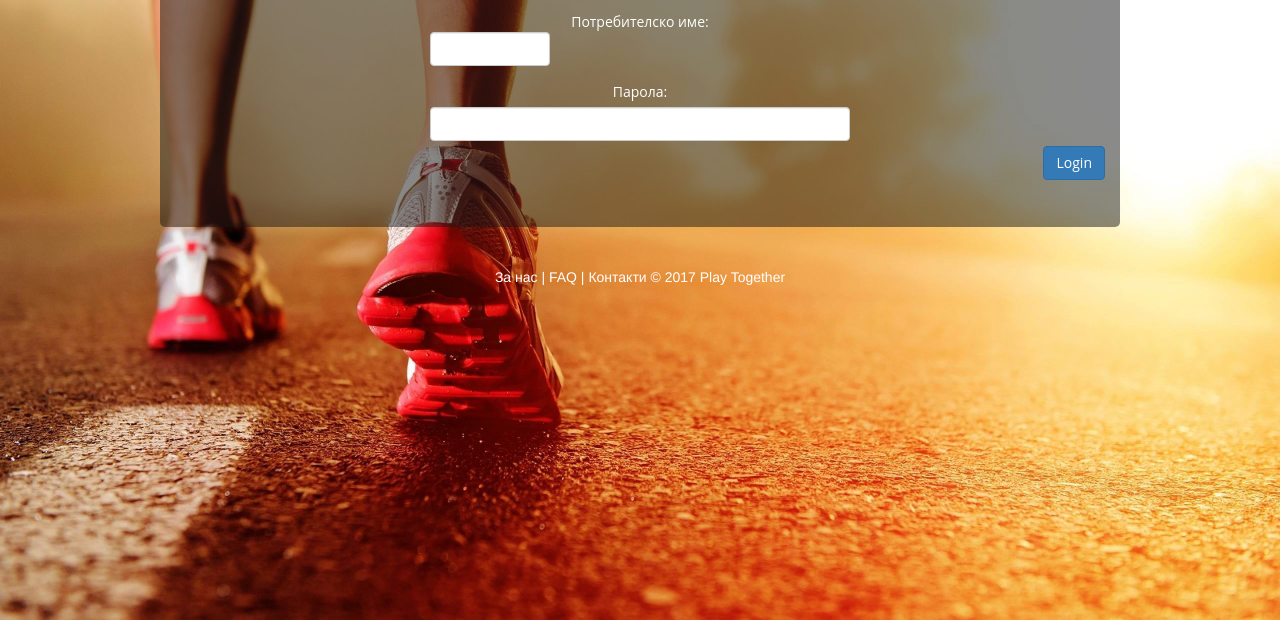
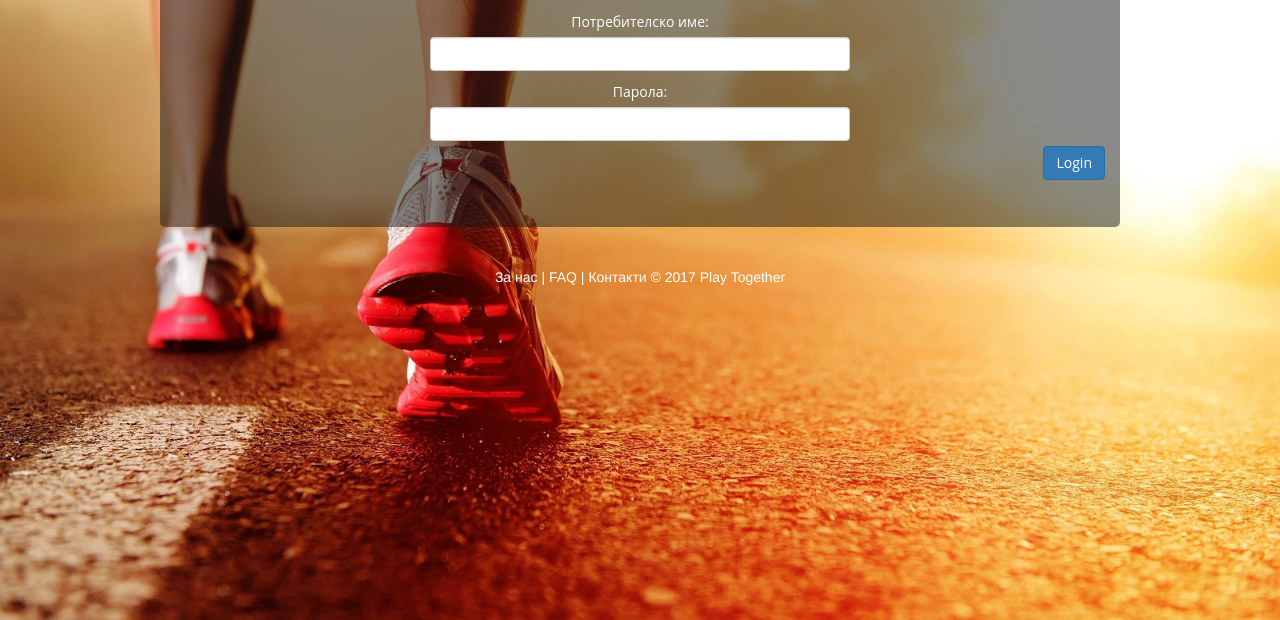
Before and after one commit to akiryazov/playTogether, a website: page app/index.html at #!/login in a window 1280 px wide. Shown: the part 180-800 px from the top of the page. Drawn offline with nearby package versions, Linux system fonts and the light colour scheme.

Commit message:
Empty commit

```diff
--- a/app/login/login.html
+++ b/app/login/login.html
@@ -9,7 +9,7 @@
                     Потребителско име:
                 </div>
                 <div class="col-md-12 col-sm-12 col-xs-12">
-                    <div class="row usernameloginForm col-md-2 col-sm-offset-3 col-md-2 col-sm-offset-3 col-xs-2 col-xs-offset-3">
+                    <div class="row usernameLoginForm col-md-2 col-sm-offset-3 col-md-2 col-sm-offset-3 col-xs-2 col-xs-offset-3">
                         <input type="text" class="form-control usernameInput" ng-model="loginForm.username"></input>
                     </div>
                 </div>
```
Also changed, not shown: app/bower_components/angular-ui-router/.bower.json.
